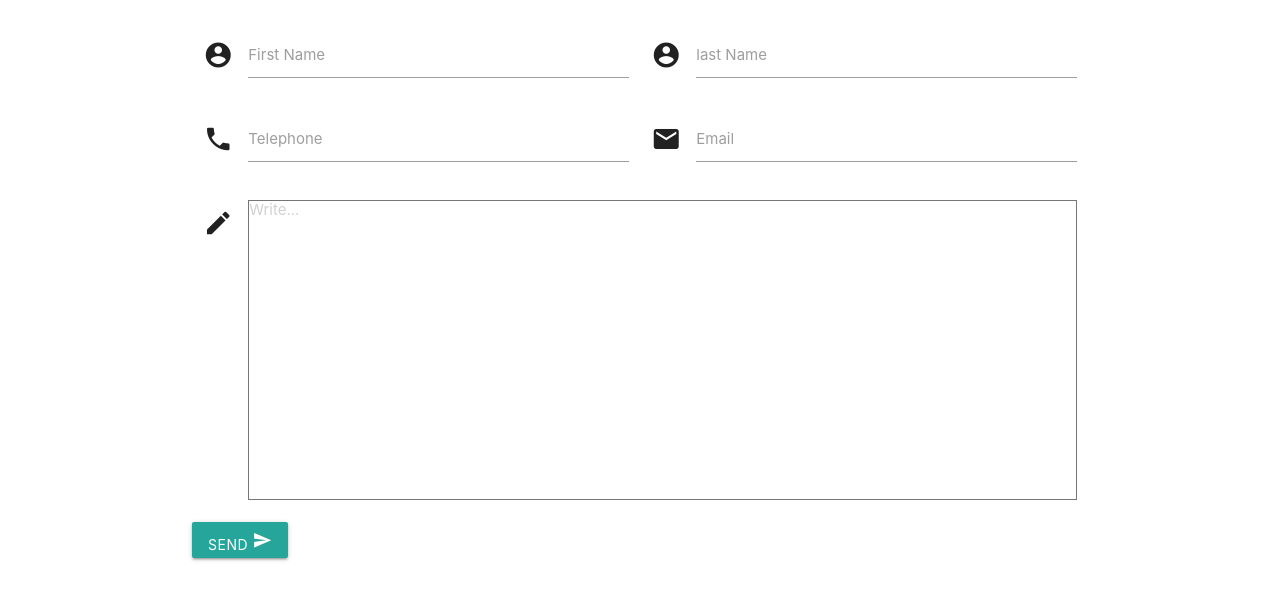
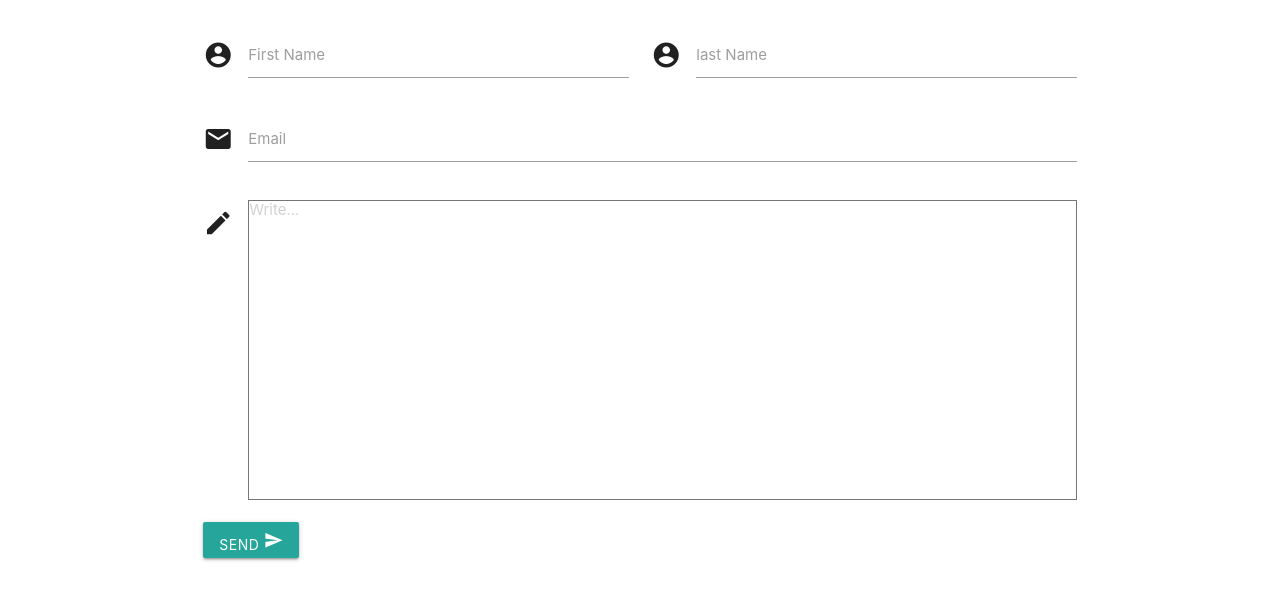
Before and after one commit to BladimirOrellana/Basic-Portfolio, a website with bundled scripts: page contact.html in a window 1280 px wide. Shown: the part 203-800 px from the top of the page. Built offline with nearby package versions, Linux system fonts and the light colour scheme; a web font is replaced by a local one.

```diff
--- a/contact.html
+++ b/contact.html
@@ -64,12 +64,7 @@
                                     <input id="icon_prefix" type="text" class="validate">
                                     <label for="icon_prefix">last Name</label>
                                   </div>
-                                   <div class="input-field col s12 m6">
-                              <i class="material-icons prefix">phone</i>
-                              <input id="icon_telephone" type="tel" class="validate">
-                              <label for="icon_telephone">Telephone</label>
-                            </div>
-                            <div class="input-field col s12 m6">
+                              <div class="input-field col s12">
                                     <i class="material-icons prefix">email</i>
                                     <input id="icon_prefix" type="email" class="validate">
                                     <label for="icon_prefix">Email</label>
@@ -78,8 +73,12 @@
                                         <i class="material-icons prefix">create</i>
                                         <textarea  placeholder="Write..."  cols="70" rows="20" class="email-message"></textarea>
                                  </div>
-                                 <a class="btn">Send <i class="material-icons">send</i></a>
-                             </div>
+                                 <div class="col s12">
+                                    <a class="btn">Send <i class="material-icons">send</i></a>
+                            </div>
+
+
+                              </div>
                         </form>
                       </div>
                     </div>
```
Also changed, not shown: index.html (+3 -3 lines).
